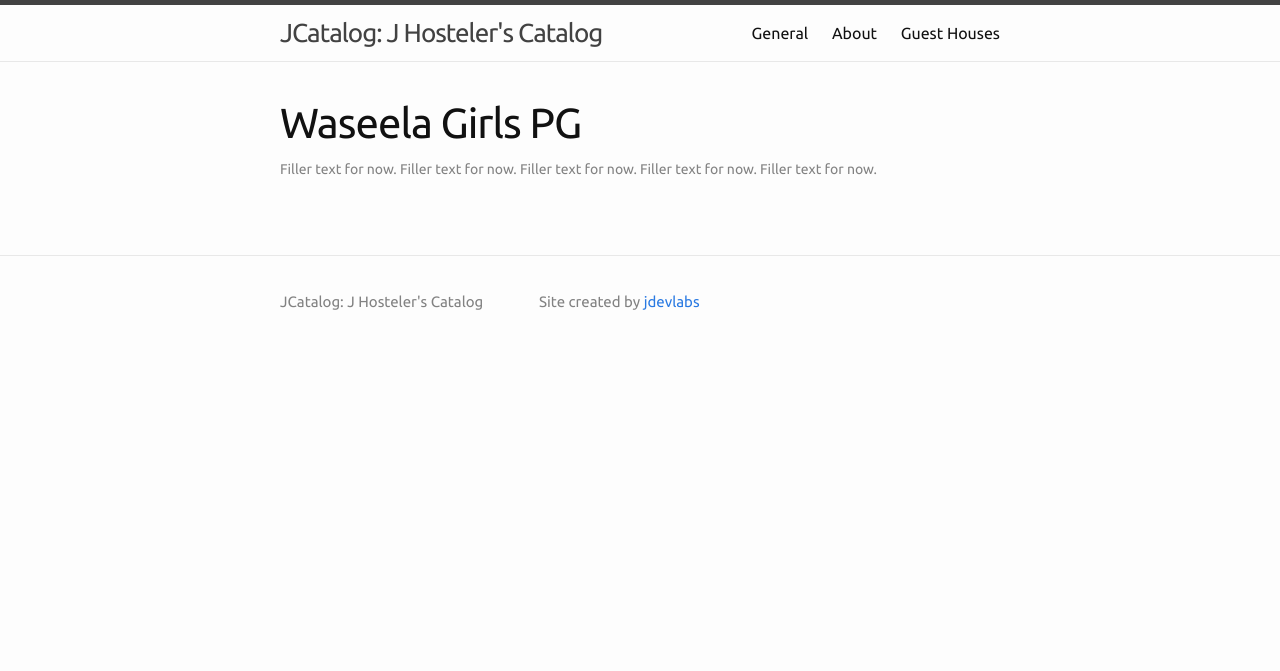
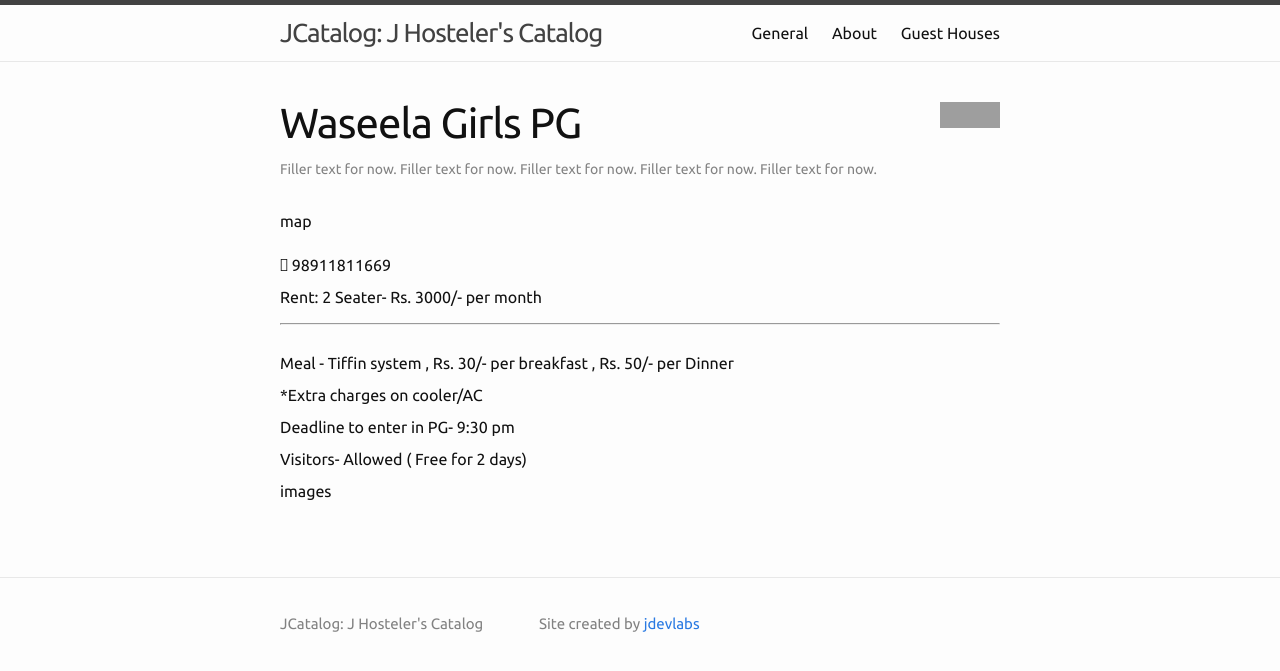
Before and after one commit to jdevlabs/JCatalog, a Jekyll site: the page built from _posts/2015-01-12-Waseela-Girls-PG.md, in a window 1280 px wide. Shown: the top 671 px of the page. Built offline with Jekyll 4.4.1, drawn with Linux system fonts in a browser that asks for light colours; grey boxes are pictures that could not be loaded.

Commit message:
layout for PG pages

```diff
--- a/_layouts/post.html
+++ b/_layouts/post.html
@@ -4,10 +4,12 @@ layout: default
 <div class="post">
 
   <header class="post-header">
-    <h1 class="post-title">{{ page.title }}</h1>
+    <h1 class="post-title" >{{ page.title }}  <span class="rating-static rating-35" style="float:right"></span> </h1>
+
     <!-- <p class="post-meta">{{ page.date | date: "%b %-d, %Y" }}{% if page.author %} • {{ page.author }}{% endif %}{% if page.meta %} • {{ page.meta }}{% endif %}</p> -->
     <p class="post-meta">{{ page.address }}</p>
   </header>
+
 
   <article class="post-content">
     {{ content }}
--- a/_posts/2015-01-12-Waseela-Girls-PG.md
+++ b/_posts/2015-01-12-Waseela-Girls-PG.md
@@ -5,5 +5,26 @@ date:   2015-01-12 22:02:45
 categories: pg
 address: Filler text for now. Filler text for now. Filler text for now. Filler text for now. Filler text for now.
 dist: 0
-ratings:
+ratings: 35
 ---
+
+map
+
+<br>
+<span class="glyphicons glyphicons-earphone"></span>
+ 98911811669
+
+Rent: 2 Seater- Rs. 3000/- per month
+
+<hr><br>
+
+Meal - Tiffin system , Rs. 30/- per breakfast , Rs. 50/- per Dinner
+
+*Extra charges on cooler/AC
+
+Deadline to enter in PG- 9:30 pm
+
+Visitors- Allowed ( Free for 2 days)
+
+
+images
```
Also changed, not shown: _posts/2015-01-12-Hersh-Vatika.md (+7 -1 lines), _posts/2015-01-12-Zubaida-Girls-Hostel.md (+18 -0 lines).
